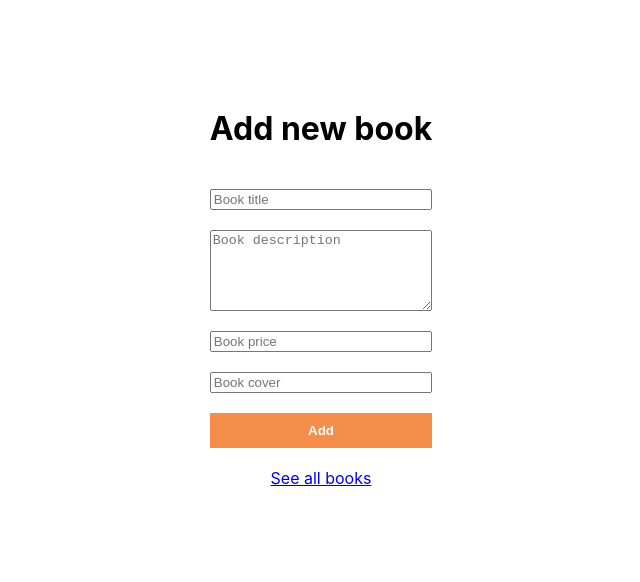
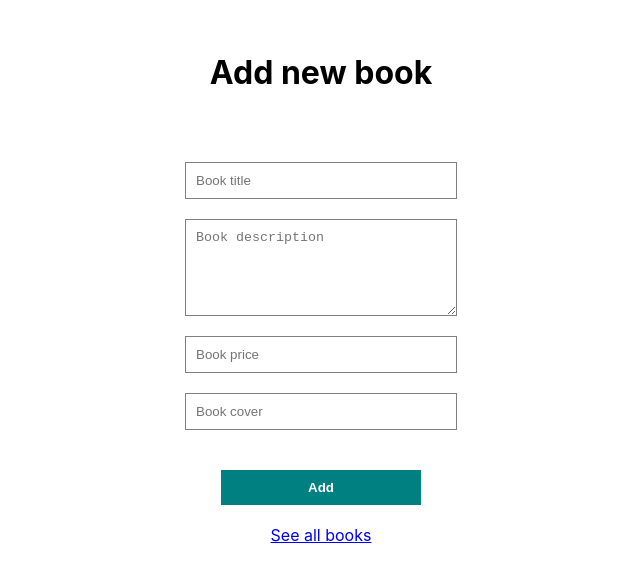
Before and after one commit to GeorgeBarrett/book-shop, a React (Create React App) app in the folder client/: page /add in a window 1280 px wide. Shown: the part 112-694 px from the top of the page, without its empty margins (319-959 px from the left). Built offline with nearby package versions, Linux system fonts and the light colour scheme.

Commit message:
basic styling complete for app. need to add some data on real books to improve this

```diff
--- a/client/src/style.css
+++ b/client/src/style.css
@@ -7,9 +7,22 @@
     text-align: center;
 }
 
+.addHome {
+    padding: 10px;
+    margin-top: 20px;
+    cursor: pointer;
+    border: none;
+    background-color: teal;
+    color: white;
+    font-weight: bold;
+}
+
+h1 {
+    margin-bottom: 50px;
+}
+
 .books {
     display: flex;
-    gap: 10px;
 }
 
 .book {
@@ -53,19 +66,29 @@ img {
     display: flex;
     flex-direction: column;
     gap: 20px;
+    align-items: center;
 }
 
-.input {
+input {
     width: 250px;
     padding: 10px;
+    border: 1px solid gray;
+}
+
+textarea {
+    padding: 10px;
+    width: 250px;
     border: 1px solid gray
 }
 
+
 .formButton {
     border: none;
+    width: 200px;
     padding: 10px;
-    background-color: rgb(244, 142, 74);
+    background-color: teal;
     color: white;
     font-weight: bold;
     cursor: pointer;
+    margin-top: 20px;
 }
```
